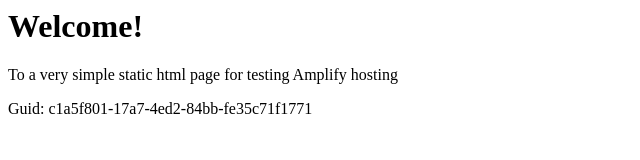
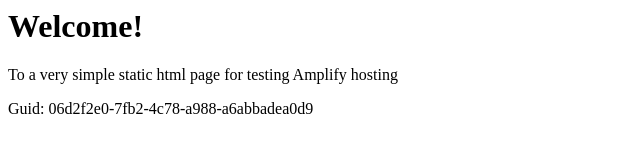
Before and after one commit to aws-aemilia-dub/Github-PR-Commit-Integration-Test-DoNotTouch-GitHubWebhookPushCanaryTest-v1-prod-eu-west-1, a website: page src/index.html in a window 1280 px wide. Shown: the full height of the page, 0-640 px from the left. Drawn offline with Linux system fonts and the light colour scheme.

Commit message:
commit from integ tests

```diff
--- a/src/index.html
+++ b/src/index.html
@@ -12,6 +12,6 @@
 <body>
     <h1>Welcome!</h1>
     <p>To a very simple static html page for testing Amplify hosting</p>
-    <p>Guid: c1a5f801-17a7-4ed2-84bb-fe35c71f1771</p></body>
+    <p>Guid: 06d2f2e0-7fb2-4c78-a988-a6abbadea0d9</p></body>
 
 </html>
```
